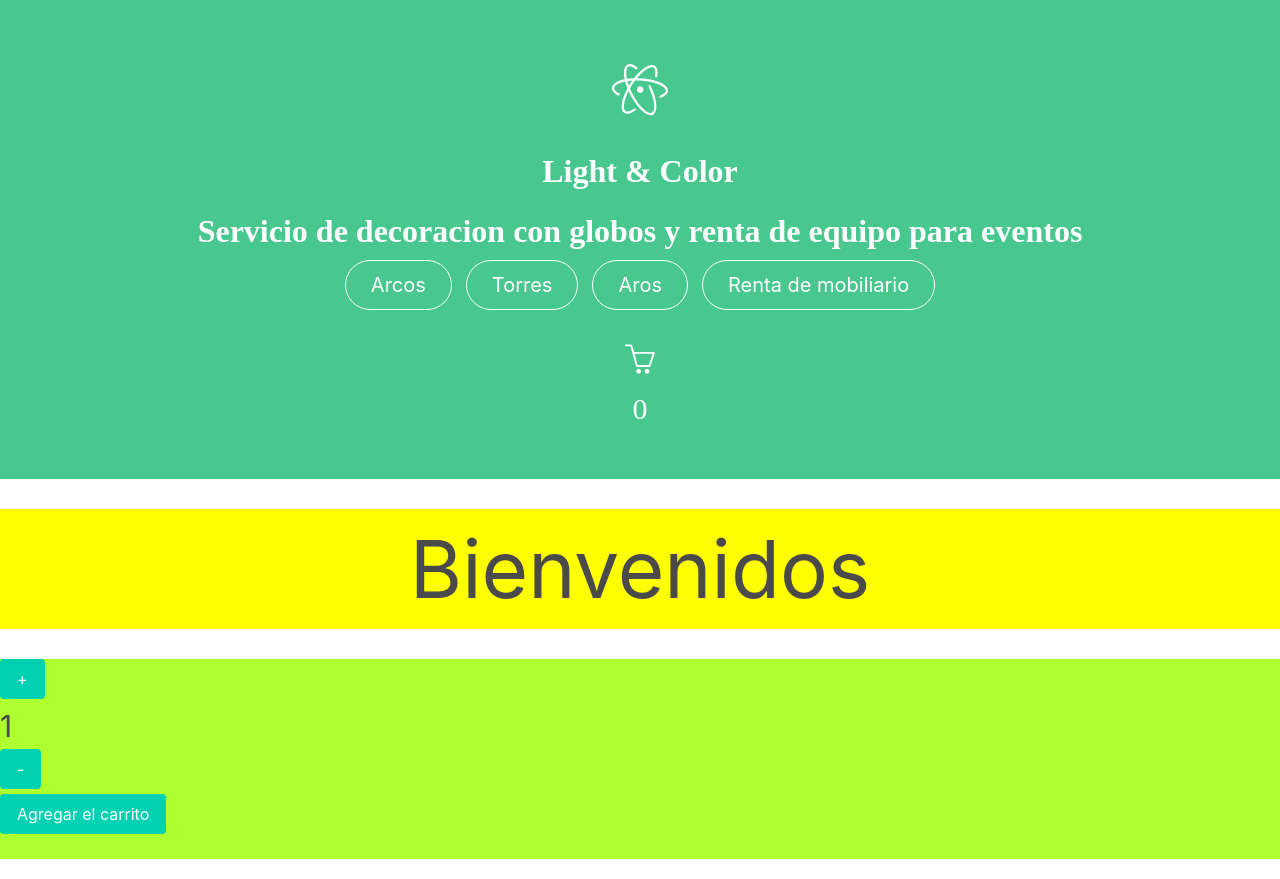
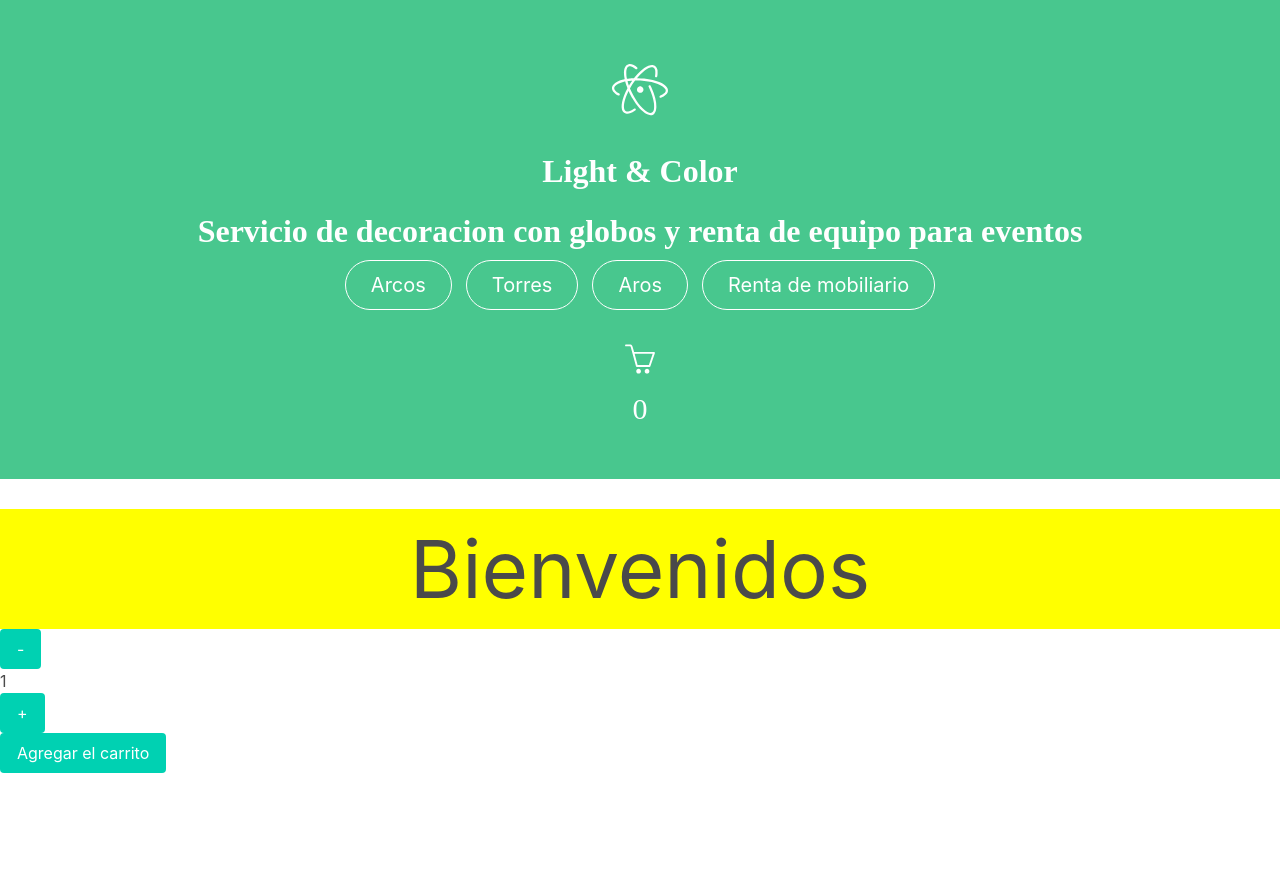
Before and after one commit to ClausReyes/React, a React (Create React App) app: page / in a window 1280 px wide. After the commit the page ends 800 px from the top, so only its background shows below. Built offline with nearby package versions, Linux system fonts and the light colour scheme.

Commit message:
contador fuera de lugar

```diff
--- a/src/components/ItemCount/ItemCount.css
+++ b/src/components/ItemCount/ItemCount.css
@@ -1,10 +0,0 @@
-.contador{
-    margin-top: 30px;
-    background-color: greenyellow;
-    font-size: larger;
-        font-size: 30px;
-    margin-bottom: 20px;
-    padding-bottom: 20px;
-    gap: 30px;
-
-}
--- a/src/components/ItemCount/ItemCount.js
+++ b/src/components/ItemCount/ItemCount.js
@@ -21,12 +21,12 @@ const decrement =() =>{
 return(
     <div className = "Counter contador" >
         <div className="Controls">
-            <button className="button is-primary" onClick={decrement}>+</button>
+            <button className="button is-primary " onClick={decrement}>-</button>
             <h4 className="Number">{quantity} </h4>
-            <button className="button is-primary" onClick={increment}>-</button>
+            <button className="button is-primary " onClick={increment}>+</button>
         </div>
         <div>
-            <button className="button is-primary"onClick={()=> onAdd(quantity)} disabled={!stock}>Agregar el carrito</button>
+            <button className="button is-primary "onClick={()=> onAdd(quantity)} disabled={!stock}>Agregar el carrito</button>
         </div>
         </div>
 
```
